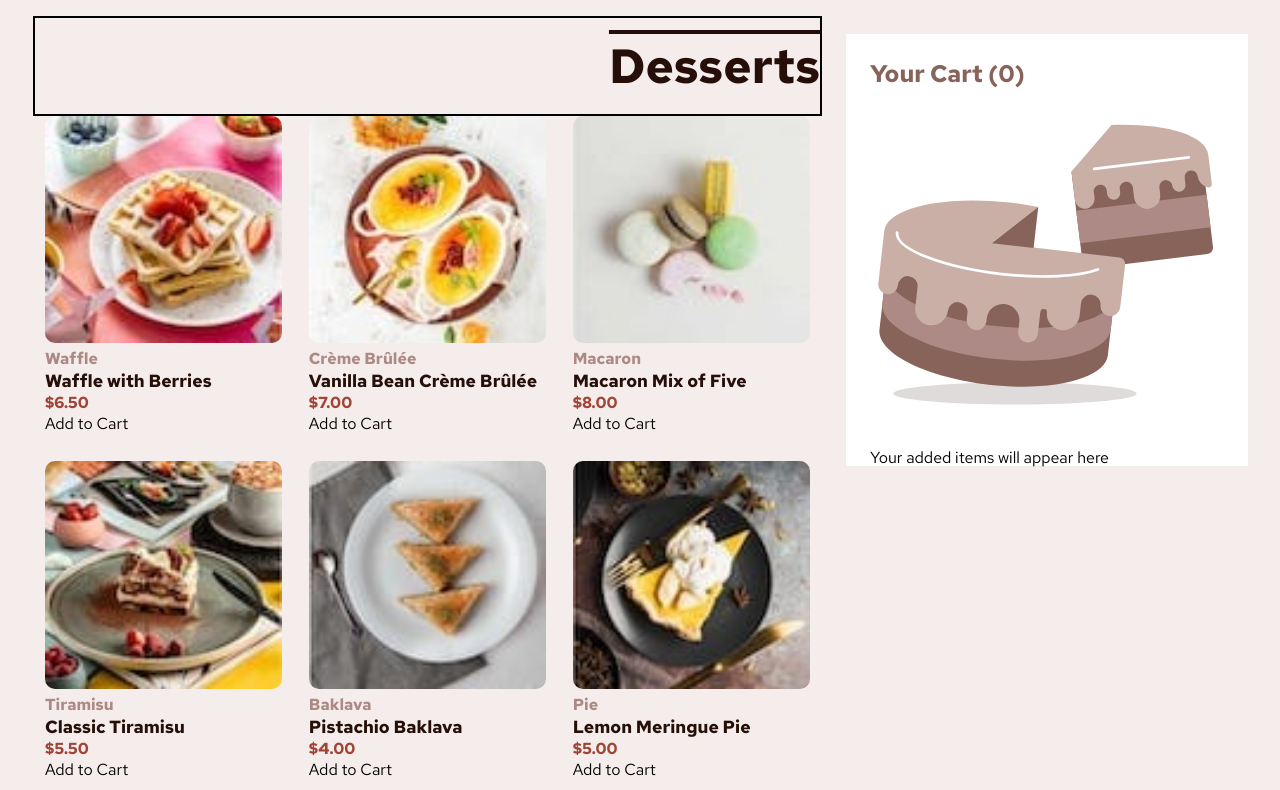
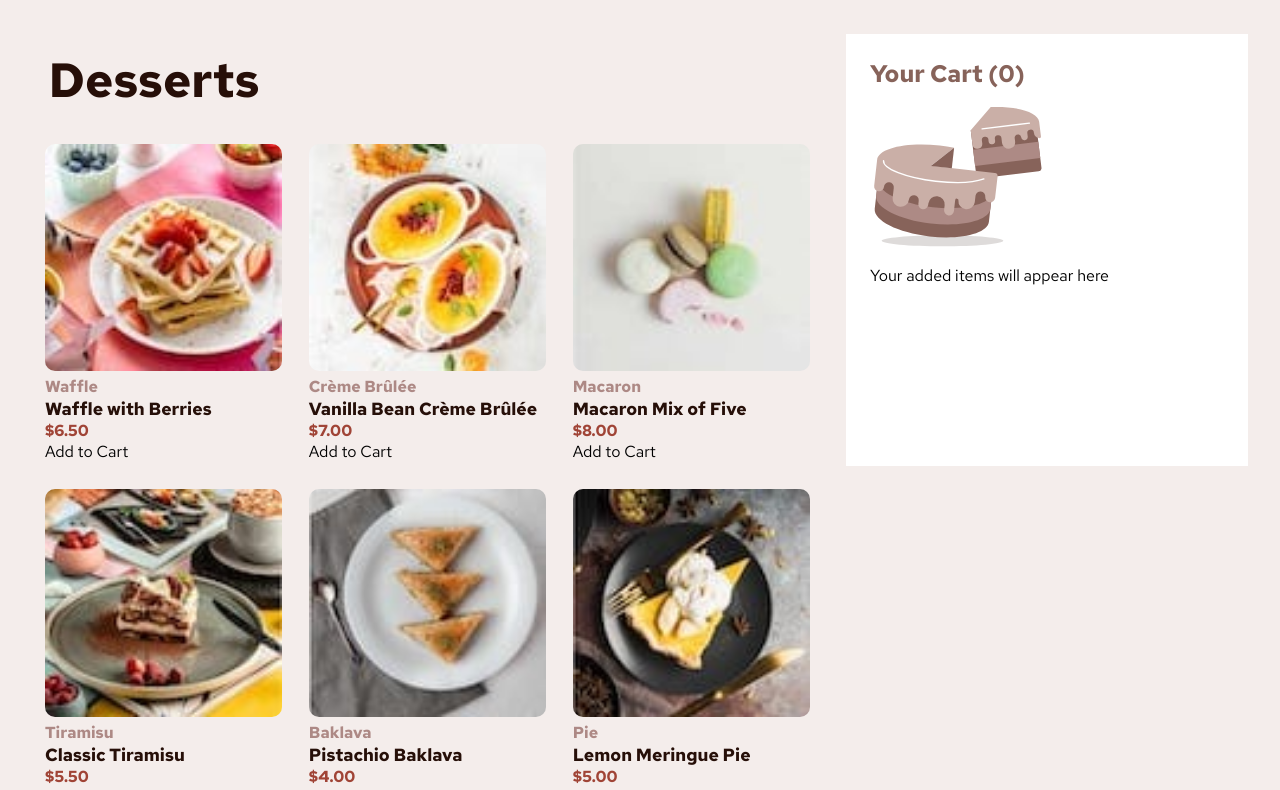
Before and after one commit to pguevara135/product-list-with-cart-main, a plain HTML site: page index.html in a window 1280 px wide. Shown: the top 790 px of the page. Drawn offline with Linux system fonts and the light colour scheme.

Commit message:
Recize img in cart

```diff
--- a/assets/css/style.css
+++ b/assets/css/style.css
@@ -51,13 +51,14 @@ img {
     border-radius: 10px;
 }
 
+header {
+    padding: 1em;
+}
+
 h1 {
     font-size: 3em;
     padding: 1rem 0;
     color: var(--rose-900);
-    text-decoration: overline;
-    text-align: right;
-    border: 2px solid black;
 }
 
 .product {
@@ -104,14 +105,20 @@ h1 {
 /* ! aside */
 
 .cart {
+    max-width: 386px;
     width: 30%;
     height: 50%;
     margin-top: 1.1rem;
     padding: 1.5rem;
     background-color: var(--white);
+    align-items: center;
     grid-area: cart ;
     h2 {
         color: var(--rose-500);
         font-weight: 700;
     }
+    img {
+        width: 50%;
+        display: block;
+    }
 }
```
